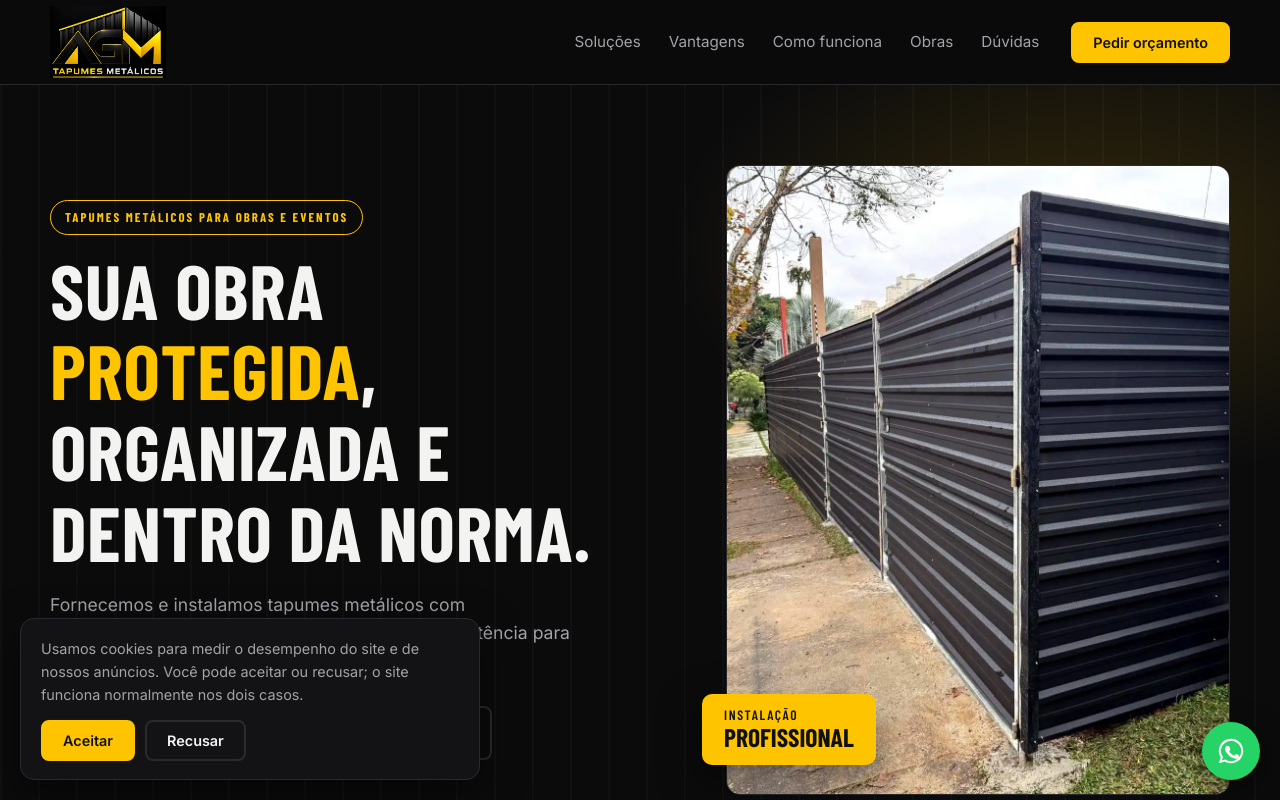
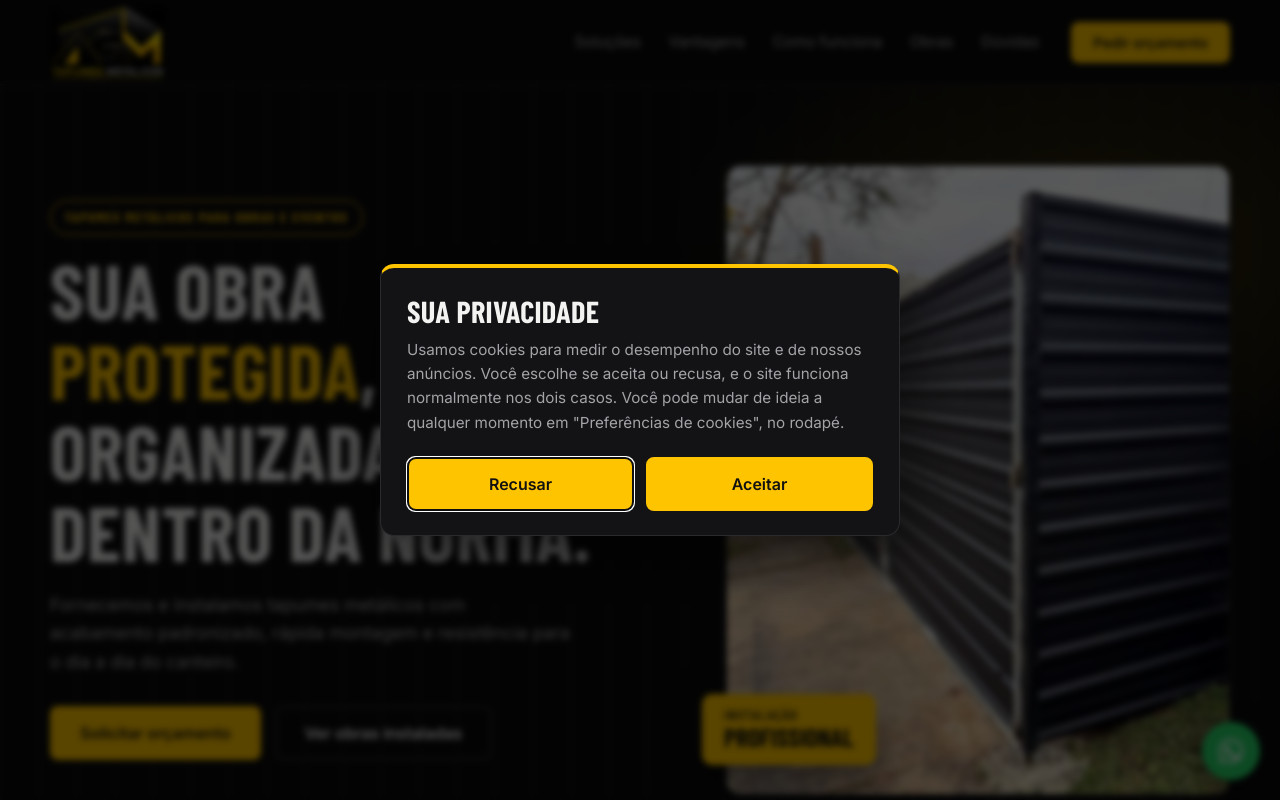
Before and after one commit to juanpablow/agm-tapumes, a plain HTML site: page index.html in a window 1280 px wide. Shown: the top 800 px of the page. Drawn offline with nearby package versions, Linux system fonts and the light colour scheme; a web font is replaced by a local one.

Commit message:
feat: center cookie consent banner with equal-weight buttons

```diff
--- a/assets/css/style.css
+++ b/assets/css/style.css
@@ -170,10 +170,13 @@ details p{color:var(--mut);padding-bottom:18px}
 }
 @media (prefers-reduced-motion:reduce){.marquee__track{animation:none}.reveal{opacity:1;transform:none}html{scroll-behavior:auto}}
 
-.cookie{position:fixed;left:20px;right:20px;bottom:92px;z-index:70;max-width:460px;background:var(--bg2);border:1px solid var(--line);border-radius:var(--r);padding:18px 20px;box-shadow:0 14px 40px rgba(0,0,0,.5);font-size:.9rem;color:var(--txt)}
+.cookie{position:fixed;inset:0;z-index:80;display:grid;place-items:center;padding:20px;background:rgba(0,0,0,.65);backdrop-filter:blur(3px)}
 .cookie[hidden]{display:none}
-.cookie p{color:var(--mut);margin-bottom:14px}
-.cookie__actions{display:flex;gap:10px;flex-wrap:wrap}
+.cookie__box{width:min(520px,100%);background:var(--bg2);border:1px solid var(--line);border-top:4px solid var(--y);border-radius:var(--r);padding:28px 26px 24px;box-shadow:0 24px 70px rgba(0,0,0,.6)}
+.cookie__box h2{font-size:1.9rem;margin-bottom:10px}
+.cookie__box p{color:var(--mut);font-size:.95rem;margin-bottom:22px}
+.cookie__actions{display:grid;grid-template-columns:1fr 1fr;gap:12px}
+.cookie__actions .btn{width:100%}
 .cookie__link{background:none;border:0;padding:0;margin-left:8px;color:var(--mut);font:inherit;text-decoration:underline;cursor:pointer}
 .cookie__link:hover{color:var(--y)}
-@media(min-width:720px){.cookie{bottom:20px;right:auto}}
+@media(max-width:420px){.cookie__actions{grid-template-columns:1fr}}
--- a/assets/js/main.js
+++ b/assets/js/main.js
@@ -161,6 +161,7 @@ form.addEventListener("submit", (e) => {
 const cookieBox = document.getElementById("cookie");
 const showCookie = () => {
   cookieBox.hidden = false;
+  document.getElementById("cookie-reject").focus();
 };
 const answerCookie = (granted) => {
   setConsent(granted);
@@ -179,6 +180,12 @@ document
   .getElementById("cookie-reject")
   .addEventListener("click", () => answerCookie(false));
 document.getElementById("cookie-prefs").addEventListener("click", showCookie);
+cookieBox.addEventListener("click", (e) => {
+  if (e.target === cookieBox) cookieBox.hidden = true;
+});
+document.addEventListener("keydown", (e) => {
+  if (e.key === "Escape") cookieBox.hidden = true;
+});
 
 const io = new IntersectionObserver(
   (es) =>
--- a/index.html
+++ b/index.html
@@ -492,15 +492,24 @@
       </svg>
     </a>
 
-    <div class="cookie" id="cookie" role="dialog" aria-label="Aviso de cookies" hidden>
-      <p>
-        Usamos cookies para medir o desempenho do site e de nossos anúncios.
-        Você pode aceitar ou recusar; o site funciona normalmente nos dois
-        casos.
-      </p>
-      <div class="cookie__actions">
-        <button type="button" class="btn btn--sm" id="cookie-accept">Aceitar</button>
-        <button type="button" class="btn btn--sm btn--ghost" id="cookie-reject">Recusar</button>
+    <div class="cookie" id="cookie" hidden>
+      <div
+        class="cookie__box"
+        role="dialog"
+        aria-modal="true"
+        aria-labelledby="cookie-title"
+      >
+        <h2 id="cookie-title">Sua privacidade</h2>
+        <p>
+          Usamos cookies para medir o desempenho do site e de nossos anúncios.
+          Você escolhe se aceita ou recusa, e o site funciona normalmente nos
+          dois casos. Você pode mudar de ideia a qualquer momento em
+          "Preferências de cookies", no rodapé.
+        </p>
+        <div class="cookie__actions">
+          <button type="button" class="btn" id="cookie-reject">Recusar</button>
+          <button type="button" class="btn" id="cookie-accept">Aceitar</button>
+        </div>
       </div>
     </div>
 
```
